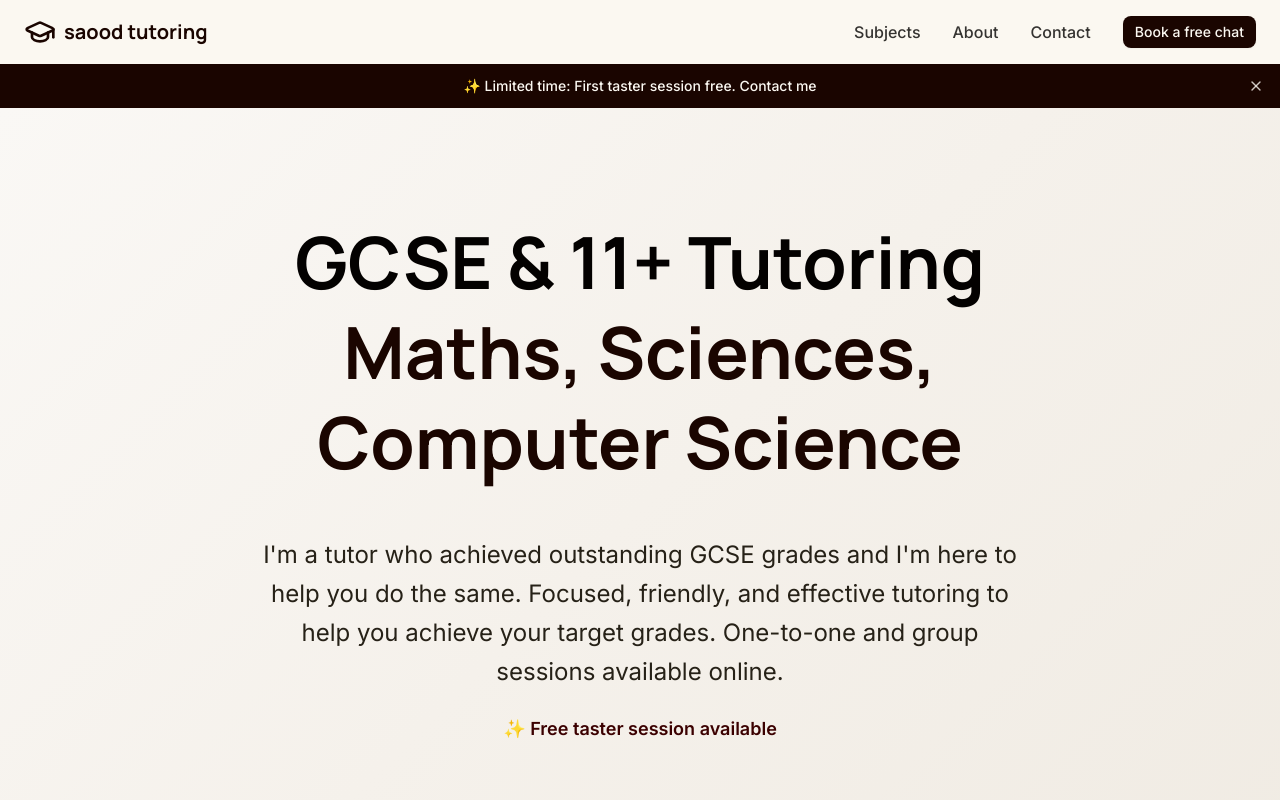
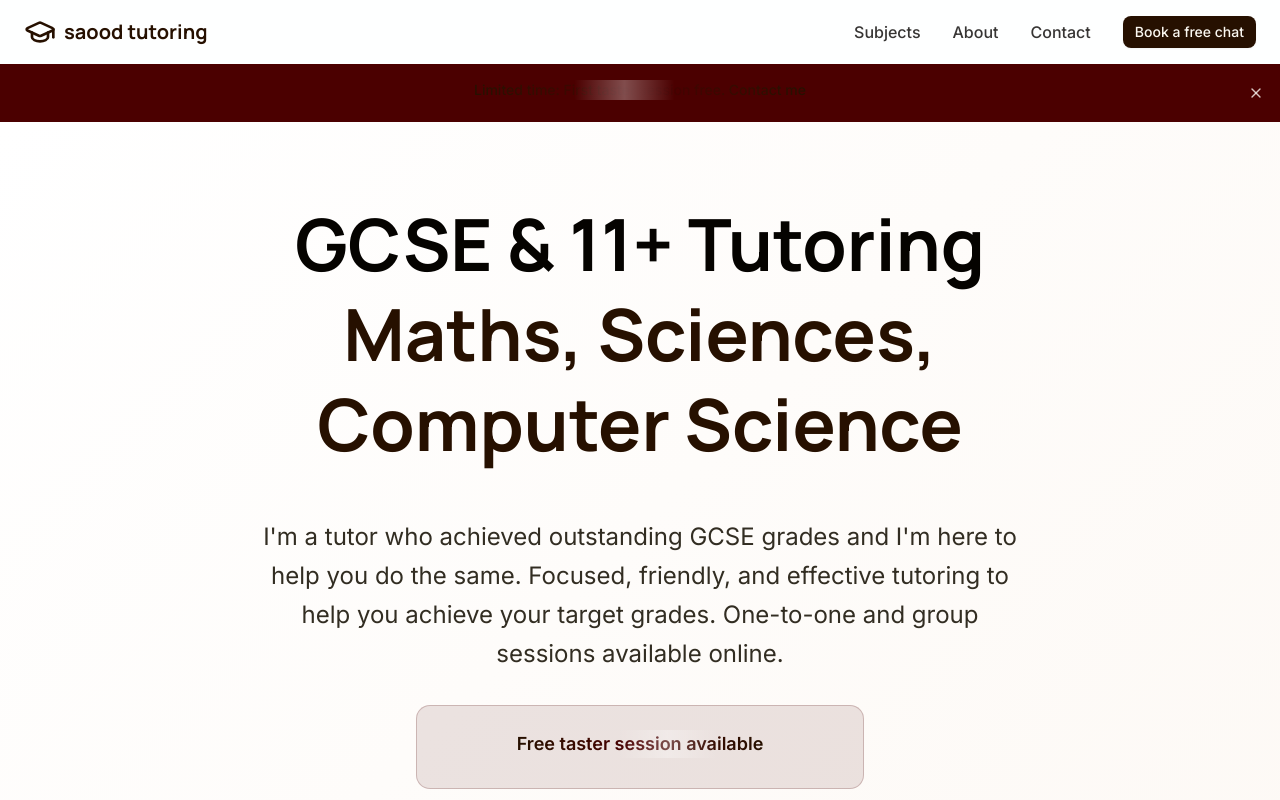
Before and after one commit to Splocko/tutoringpagelanding, a Next.js app: page / in a window 1280 px wide. Shown: the top 800 px of the page. Built offline with nearby package versions, Linux system fonts and the light colour scheme.

Commit message:
feat: implement shiny text banner and update theme
Use animated shiny text for header and switch to light theme.

#VERCEL_SKIP

Co-authored-by: Saood Khan <88496710+Splocko@users.noreply.github.com>

```diff
--- a/app/globals.css
+++ b/app/globals.css
@@ -4,26 +4,26 @@
 @custom-variant dark (&:is(.dark *));
 
 :root {
-  /* Educational beige/cream color palette with high contrast */
-  --background: oklch(0.98 0.01 85); /* Warm off-white */
-  --foreground: oklch(0.08 0.02 85); /* Very dark brown text for maximum contrast */
-  --card: oklch(0.96 0.01 85); /* Light cream cards */
-  --card-foreground: oklch(0.08 0.02 85);
-  --popover: oklch(0.96 0.01 85);
-  --popover-foreground: oklch(0.08 0.02 85);
-  --primary: oklch(0.15 0.08 85); /* Very dark brown primary for maximum contrast */
+  /* Updated to pure white background and warmer educational colors */
+  --background: oklch(1 0 0); /* Pure white background */
+  --foreground: oklch(0.1 0.02 85); /* Very dark brown text */
+  --card: oklch(0.98 0.01 85); /* Very light cream cards */
+  --card-foreground: oklch(0.1 0.02 85);
+  --popover: oklch(0.98 0.01 85);
+  --popover-foreground: oklch(0.1 0.02 85);
+  --primary: oklch(0.2 0.08 85); /* Dark brown primary */
   --primary-foreground: oklch(0.98 0.01 85); /* Light text on dark primary */
-  --secondary: oklch(0.92 0.02 85); /* Light beige */
-  --secondary-foreground: oklch(0.08 0.02 85); /* Very dark text */
-  --muted: oklch(0.94 0.01 85); /* Muted beige */
-  --muted-foreground: oklch(0.25 0.02 85); /* Dark muted text */
-  --accent: oklch(0.2 0.12 45); /* Very dark orange accent for maximum contrast */
+  --secondary: oklch(0.95 0.02 85); /* Light beige secondary */
+  --secondary-foreground: oklch(0.1 0.02 85);
+  --muted: oklch(0.96 0.01 85); /* Very light muted */
+  --muted-foreground: oklch(0.3 0.02 85); /* Dark muted text */
+  --accent: oklch(0.25 0.12 45); /* Dark orange accent for high contrast */
   --accent-foreground: oklch(0.98 0.01 85);
   --destructive: oklch(0.577 0.245 27.325);
   --destructive-foreground: oklch(0.577 0.245 27.325);
-  --border: oklch(0.88 0.02 85); /* Soft beige borders */
-  --input: oklch(0.88 0.02 85);
-  --ring: oklch(0.15 0.08 85);
+  --border: oklch(0.9 0.02 85); /* Light beige borders */
+  --input: oklch(0.9 0.02 85);
+  --ring: oklch(0.2 0.08 85);
   --chart-1: oklch(0.646 0.222 41.116);
   --chart-2: oklch(0.6 0.118 184.704);
   --chart-3: oklch(0.398 0.07 227.392);
@@ -151,7 +151,8 @@
 }
 
 .educational-bg {
-  background: linear-gradient(135deg, #faf8f5 0%, #f5f1eb 50%, #f0ebe3 100%);
+  /* Updated to use pure white with subtle warm tint */
+  background: linear-gradient(135deg, #ffffff 0%, #fefcfa 50%, #fdf9f5 100%);
 }
 
 .gentle-float {
--- a/app/page.tsx
+++ b/app/page.tsx
@@ -5,6 +5,7 @@ import { motion } from "framer-motion"
 import { Button } from "@/components/ui/button"
 import { Card } from "@/components/ui/card"
 import { Badge } from "@/components/ui/badge"
+import AnimatedShinyText from "@/components/animated-shiny-text"
 import {
   Calculator,
   Atom,
@@ -107,13 +108,15 @@ export default function SaoodTutoring() {
               <span className="text-primary">Maths, Sciences, Computer Science</span>
             </h1>
 
-            <div className="space-y-6">
+            <div className="space-y-8">
               <p className="text-xl md:text-2xl text-muted-foreground max-w-3xl mx-auto leading-relaxed font-sans">
                 I'm a tutor who achieved outstanding GCSE grades and I'm here to help you do the same. Focused,
                 friendly, and effective tutoring to help you achieve your target grades. One-to-one and group sessions
                 available online.
               </p>
-              <p className="text-lg font-semibold text-accent">✨ Free taster session available</p>
+              <div className="bg-accent/10 border border-accent/20 rounded-xl p-6 max-w-md mx-auto">
+                <AnimatedShinyText className="text-lg font-semibold">Free taster session available</AnimatedShinyText>
+              </div>
             </div>
 
             <div className="flex justify-center pt-8">
--- /dev/null
+++ b/components/animated-shiny-text.tsx
@@ -0,0 +1,41 @@
+"use client"
+
+import type React from "react"
+
+import { motion } from "framer-motion"
+import { cn } from "@/lib/utils"
+
+interface AnimatedShinyTextProps {
+  children: React.ReactNode
+  className?: string
+  shimmerWidth?: number
+}
+
+export default function AnimatedShinyText({ children, className, shimmerWidth = 100 }: AnimatedShinyTextProps) {
+  return (
+    <div
+      className={cn(
+        "relative inline-block overflow-hidden bg-gradient-to-r from-primary via-accent to-primary bg-clip-text text-transparent",
+        className,
+      )}
+    >
+      <motion.div
+        className="absolute inset-0 -top-1 -bottom-1 bg-gradient-to-r from-transparent via-white/30 to-transparent"
+        style={{
+          width: `${shimmerWidth}px`,
+          transform: "skewX(-20deg)",
+        }}
+        animate={{
+          x: ["-100%", "200%"],
+        }}
+        transition={{
+          duration: 2,
+          ease: "easeInOut",
+          repeat: Number.POSITIVE_INFINITY,
+          repeatDelay: 3,
+        }}
+      />
+      {children}
+    </div>
+  )
+}
--- a/components/navigation.tsx
+++ b/components/navigation.tsx
@@ -4,6 +4,7 @@ import { useState, useEffect } from "react"
 import { motion } from "framer-motion"
 import { Button } from "@/components/ui/button"
 import { Menu, X, GraduationCap } from "lucide-react"
+import AnimatedShinyText from "@/components/animated-shiny-text" // Import the new component
 
 interface NavigationProps {
   isModalOpen: boolean
@@ -127,12 +128,14 @@ export default function Navigation({
           initial={{ opacity: 0, y: -50 }}
           animate={{ opacity: 1, y: 0 }}
           exit={{ opacity: 0, y: -50 }}
-          className="bg-primary text-primary-foreground text-center py-3 px-4 relative mt-16 z-40"
+          className="bg-accent text-accent-foreground text-center py-4 px-4 relative mt-16 z-40"
         >
-          <p className="text-sm font-medium">✨ Limited time: First taster session free. Contact me</p>
+          <AnimatedShinyText className="text-sm font-medium">
+            Limited time: First taster session free. Contact me
+          </AnimatedShinyText>
           <button
             onClick={() => setIsBannerVisible(false)}
-            className="absolute right-4 top-1/2 transform -translate-y-1/2 text-primary-foreground/80 hover:text-primary-foreground"
+            className="absolute right-4 top-1/2 transform -translate-y-1/2 text-accent-foreground/80 hover:text-accent-foreground"
           >
             <X className="h-4 w-4" />
           </button>
```
